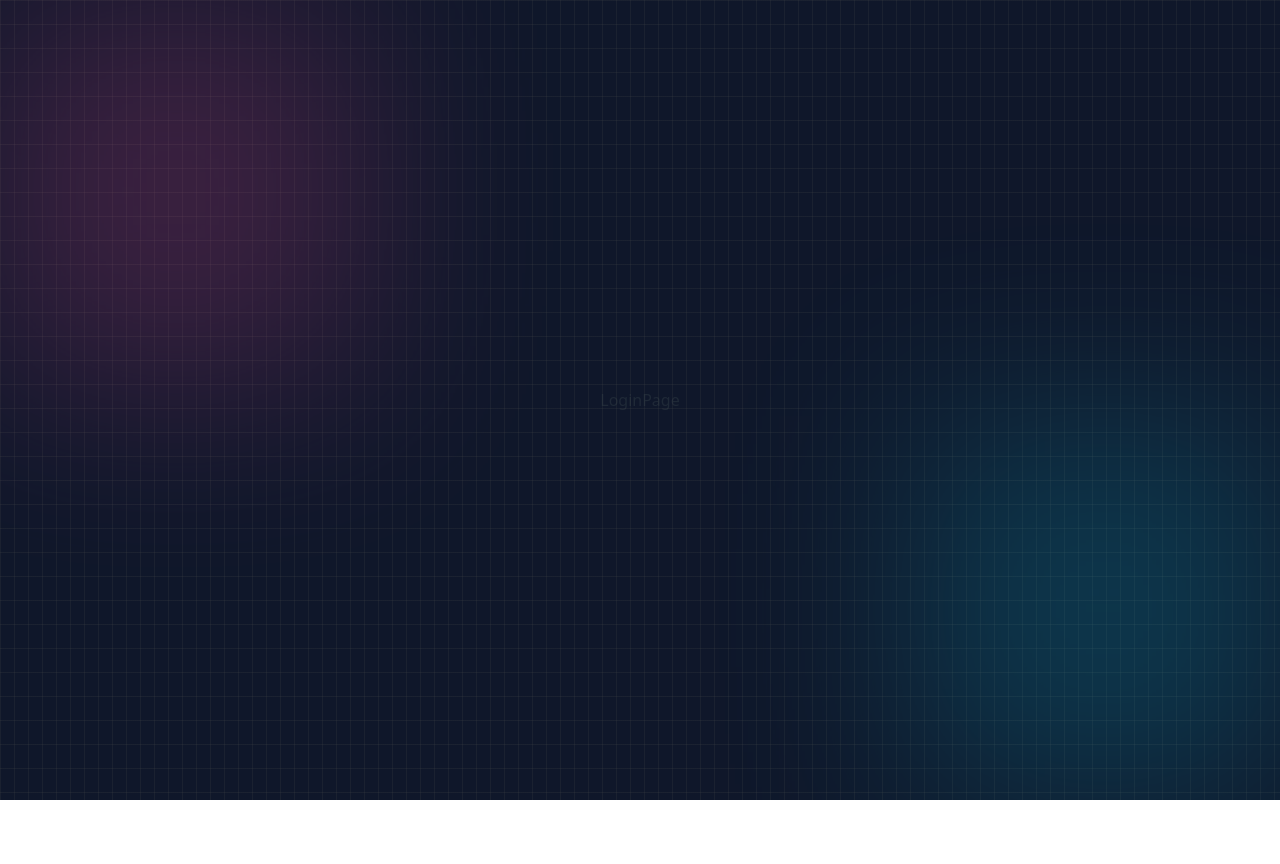
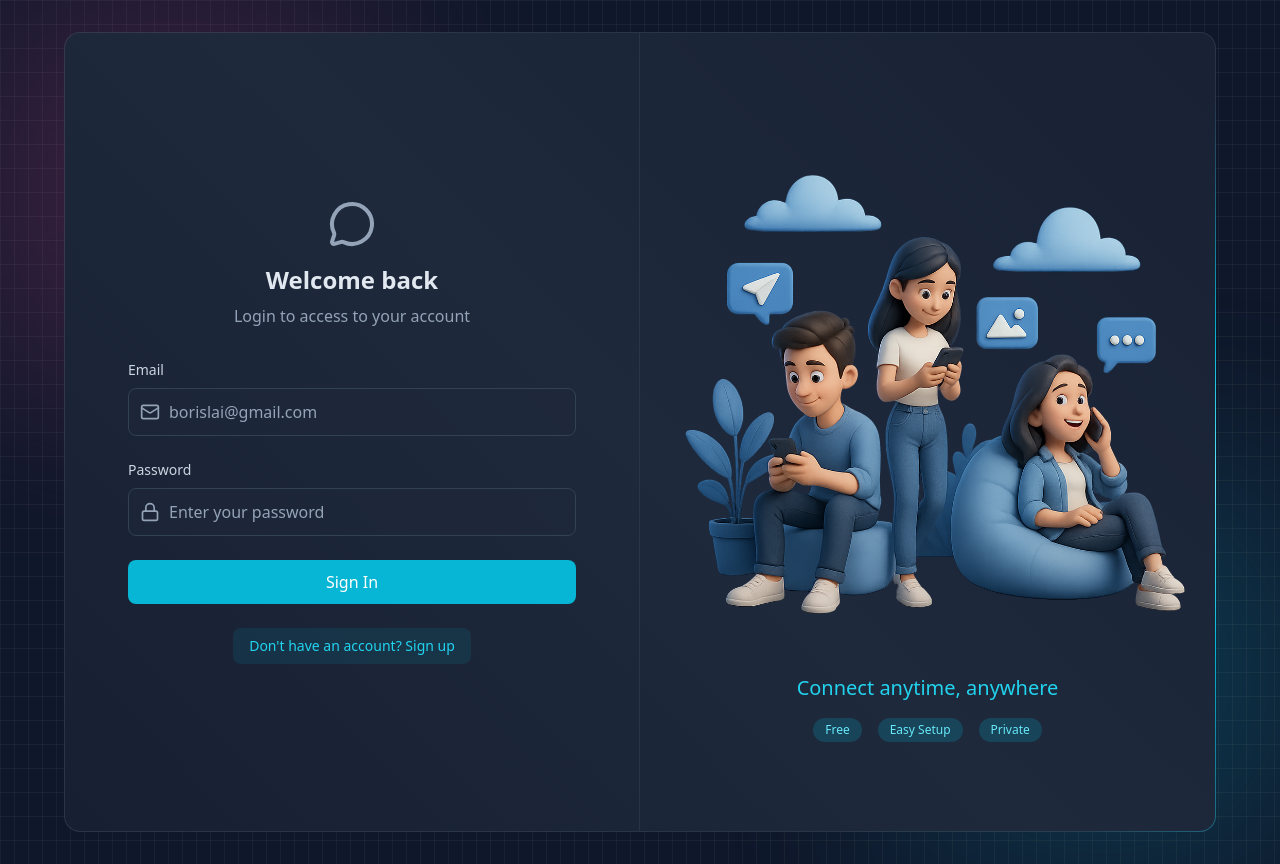
Before and after one commit to Boris-lai/chatify-app-v2, a React (Vite) app in the folder frontend/: page /login in a window 1280 px wide. Before the commit the page ends 800 px from the top, so only its background shows below. Built offline with nearby package versions, Linux system fonts and the light colour scheme; no server answers.

Commit message:
login&logout implemented

```diff
--- a/frontend/src/App.jsx
+++ b/frontend/src/App.jsx
@@ -32,7 +32,7 @@
           element={authUser ? <ChatPage /> : <Navigate to={"/login"} />}
         />
         <Route
-          path="login"
+          path="/login"
           element={!authUser ? <LoginPage /> : <Navigate to={"/"} />}
         />
         <Route
--- a/frontend/src/pages/ChatPage.jsx
+++ b/frontend/src/pages/ChatPage.jsx
@@ -1,5 +1,14 @@
+import { useAuthStore } from "../store/useAuthStore";
+
 function ChatPage() {
-  return <div>ChatPage</div>;
+  const { logout } = useAuthStore();
+  return (
+    <div className="z-10">
+      ChatPage
+      <br />
+      <button onClick={logout}>Logout</button>
+    </div>
+  );
 }
 
 export default ChatPage;
--- a/frontend/src/pages/LoginPage.jsx
+++ b/frontend/src/pages/LoginPage.jsx
@@ -1,5 +1,132 @@
+import { useState } from "react";
+import { useAuthStore } from "../store/useAuthStore";
+import BorderAnimatedContainer from "../components/BorderAnimatedContainer";
+import {
+  MessageCircleIcon,
+  MailIcon,
+  LoaderIcon,
+  LockIcon,
+} from "lucide-react";
+import { Link } from "react-router";
+
 function LoginPage() {
-  return <div>LoginPage</div>;
+  const [formData, setFormData] = useState({
+    email: "",
+    password: "",
+  });
+  const { login, isLogginIn } = useAuthStore();
+
+  const handleSubmit = (e) => {
+    e.preventDefault();
+
+    login(formData);
+  };
+
+  return (
+    <div className="w-full flex items-center justify-center p-4 bg-slate-900">
+      <div className="relative w-full max-w-6xl md:h-[800px] h-[650px]">
+        <BorderAnimatedContainer>
+          <div className="w-full flex flex-col md:flex-row">
+            {/* Form cloumn - left side */}
+            <div className="md:w-1/2 p-8 flex items-center justify-center md:border-r border-slate-600/30">
+              <div className="w-full max-w-md">
+                {/* Heading text */}
+                <div className="text-center mb-8">
+                  <MessageCircleIcon className="w-12 h-12 mx-auto text-slate-400 mb-4" />
+                  <h2 className="text-2xl font-bold text-slate-200 mb-2">
+                    Welcome back
+                  </h2>
+                  <p className="text-slate-400">
+                    Login to access to your account
+                  </p>
+                </div>
+
+                {/* Form */}
+                <form onSubmit={handleSubmit} className="space-y-6">
+                  {/* Email Input */}
+                  <div>
+                    <label className="auth-input-label">Email</label>
+                    <div className="relative">
+                      <MailIcon className="auth-input-icon" />
+
+                      <input
+                        type="email"
+                        value={formData.email}
+                        onChange={(e) =>
+                          setFormData({ ...formData, email: e.target.value })
+                        }
+                        className="input"
+                        placeholder="borislai@gmail.com"
+                      />
+                    </div>
+                  </div>
+
+                  {/* Password Input */}
+                  <div>
+                    <label className="auth-input-label">Password</label>
+                    <div className="relative">
+                      <LockIcon className="auth-input-icon" />
+
+                      <input
+                        type="password"
+                        value={formData.password}
+                        onChange={(e) =>
+                          setFormData({ ...formData, password: e.target.value })
+                        }
+                        className="input"
+                        placeholder="Enter your password"
+                      />
+                    </div>
+                  </div>
+
+                  {/* Submit button */}
+                  <button
+                    className="auth-btn"
+                    type="submit"
+                    disabled={isLogginIn}
+                  >
+                    {isLogginIn ? (
+                      <LoaderIcon className="w-full h-5 animate-spin text-center" />
+                    ) : (
+                      "Sign In"
+                    )}
+                  </button>
+                </form>
+
+                <div className="mt-6 text-center">
+                  <Link to="/signup" className="auth-link">
+                    Don't have an account? Sign up
+                  </Link>
+                </div>
+              </div>
+            </div>
+
+            {/* Form ILLUSTRATION - right side */}
+            <div className="hidden md:w-1/2 md:flex items-center justify-center p-6 bg-gradient-to-bl from-slate-800/20 to-transparent">
+              <div>
+                <img
+                  src="/login.png"
+                  alt="People using mobile devices"
+                  className="w-full h-auto object-contain"
+                />
+                <div className="mt-6 text-center">
+                  <h3 className="text-xl font-medium text-cyan-400">
+                    Connect anytime, anywhere
+                  </h3>
+
+                  <div className="mt-4 flex justify-center gap-4">
+                    <span className="auth-badge">Free</span>
+                    <span className="auth-badge">Easy Setup</span>
+                    <span className="auth-badge">Private</span>
+                  </div>
+                </div>
+              </div>
+            </div>
+          </div>
+        </BorderAnimatedContainer>
+      </div>
+    </div>
+  );
 }
 
 export default LoginPage;
--- a/frontend/src/pages/SignUpPage.jsx
+++ b/frontend/src/pages/SignUpPage.jsx
@@ -82,7 +82,7 @@
                   <div>
                     <label className="auth-input-label">Password</label>
                     <div className="relative">
-                      <MailIcon className="auth-input-icon" />
+                      <LockIcon className="auth-input-icon" />
 
                       <input
                         type="password"
--- a/frontend/src/store/useAuthStore.js
+++ b/frontend/src/store/useAuthStore.js
@@ -6,6 +6,7 @@
   authUser: null,
   isCheckingAuth: true,
   isSigningUp: false,
+  isLoggingIn: false,
 
   checkAuth: async () => {
     try {
@@ -33,4 +34,30 @@
       set({ isSigningUp: false });
     }
   },
+
+  login: async (data) => {
+    set({ isLoggingIn: true });
+
+    try {
+      const res = await axiosInstance.post("/auth/login", data);
+      set({ authUser: res.data });
+
+      toast.success("Logged in successfully!");
+    } catch (error) {
+      toast.error(error.response.data.message);
+    } finally {
+      set({ isLoggingIn: false });
+    }
+  },
+
+  logout: async () => {
+    try {
+      await axiosInstance.post("/auth/logout");
+      set({ authUser: null });
+      toast.success("Logout successfully!");
+    } catch (error) {
+      toast.error("Error logging out");
+      console.log("Logout error:", error);
+    }
+  },
 }));
```
